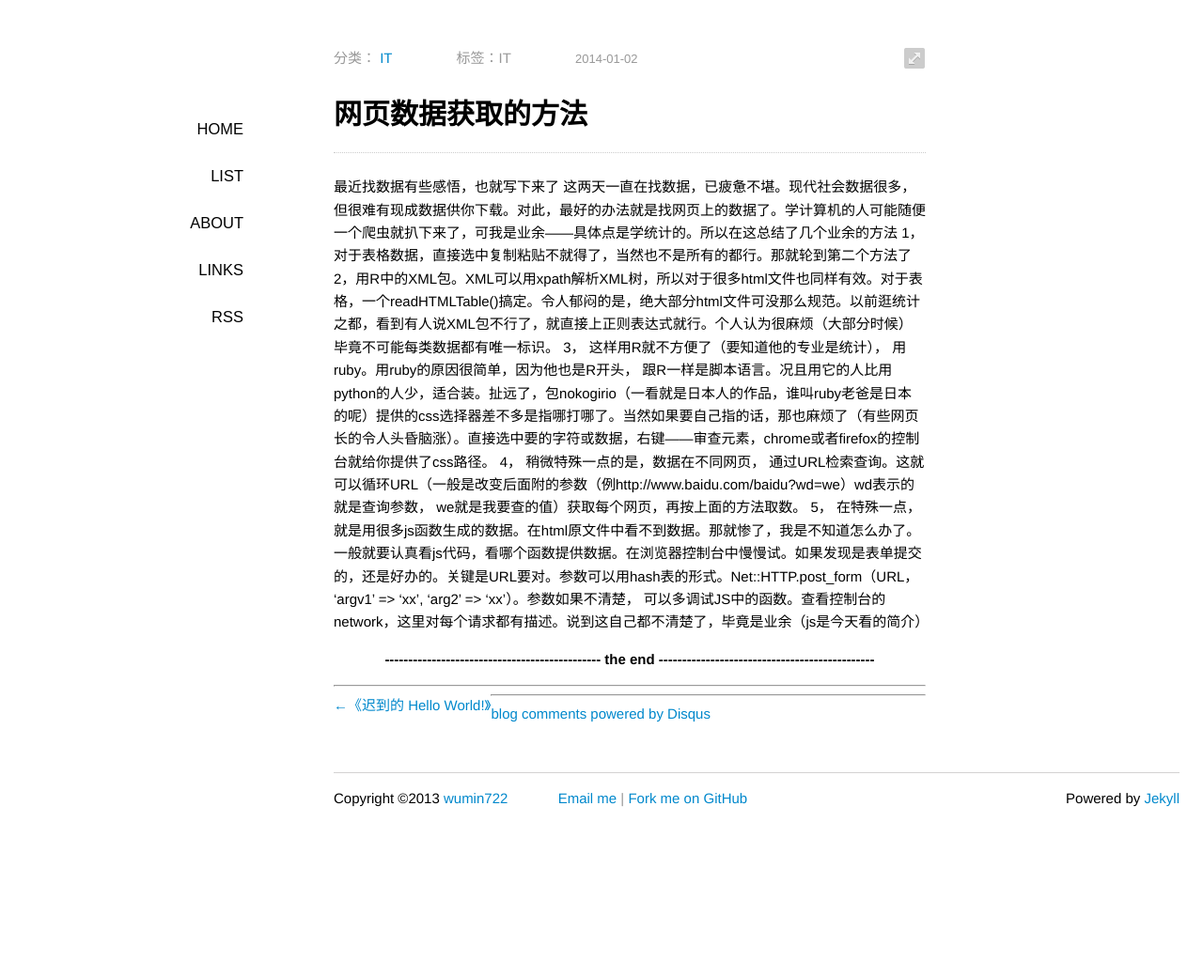
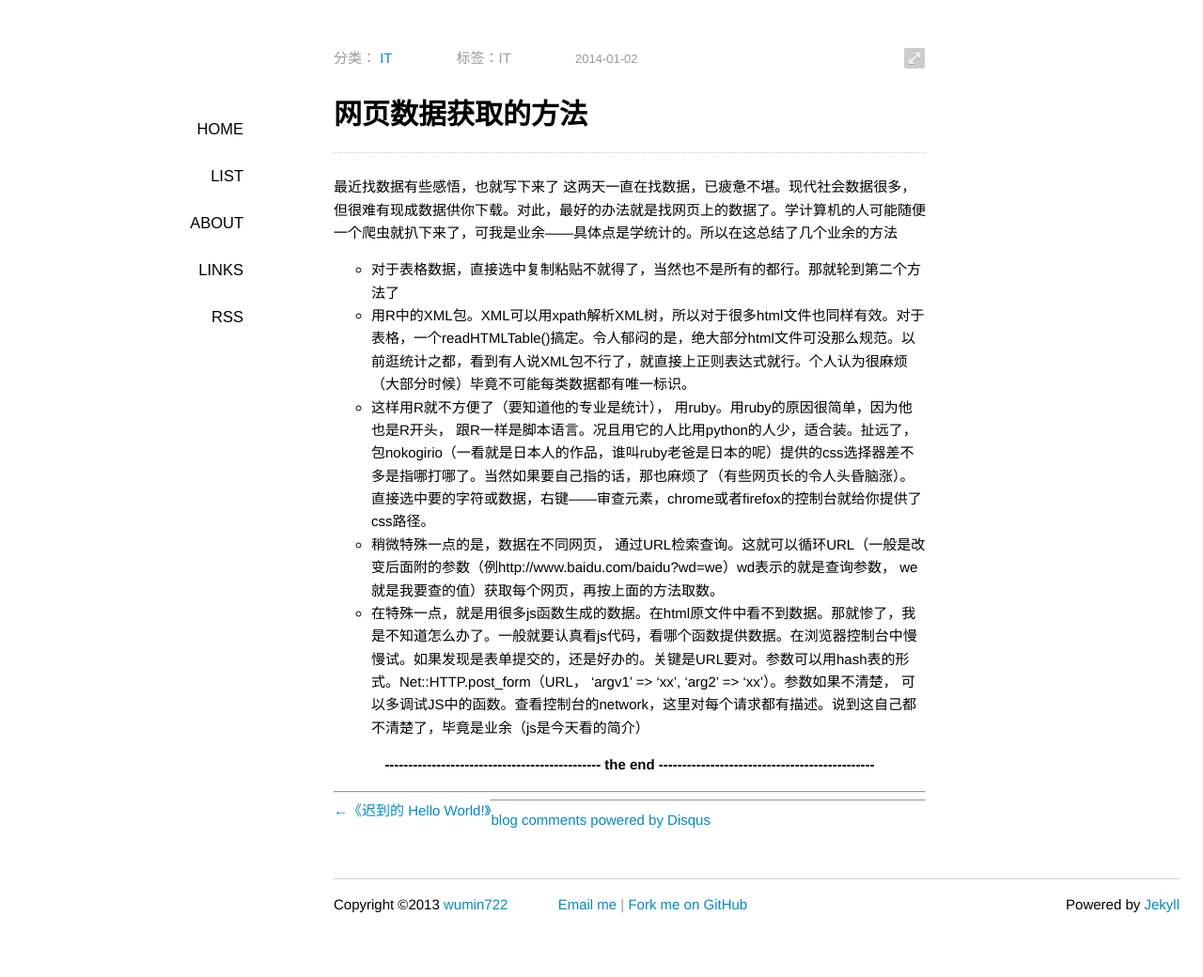
Before and after one commit to wumin722/wumin722.github.com, a Jekyll site: the page built from _posts/2014-01-02-access-web-data.md, in a window 1280 px wide. Shown: the whole page at 94% size. Built offline with Jekyll 4.4.1, drawn with Linux system fonts in a browser that asks for light colours; Markdown is read by kramdown in place of the engine named in the settings; comment, search, counter and statistics services are not loaded; before the commit the page ends 928 px from its top, so only the background shows below that.

Commit message:
change post acess-web-data

```diff
--- a/_posts/2014-01-02-access-web-data.md
+++ b/_posts/2014-01-02-access-web-data.md
@@ -10,8 +10,8 @@ publish: true
 # {{ page.title }} #
 {{ page.summary }}
 这两天一直在找数据，已疲惫不堪。现代社会数据很多，但很难有现成数据供你下载。对此，最好的办法就是找网页上的数据了。学计算机的人可能随便一个爬虫就扒下来了，可我是业余——具体点是学统计的。所以在这总结了几个业余的方法
-1， 对于表格数据，直接选中复制粘贴不就得了，当然也不是所有的都行。那就轮到第二个方法了
-2，用R中的XML包。XML可以用xpath解析XML树，所以对于很多html文件也同样有效。对于表格，一个readHTMLTable()搞定。令人郁闷的是，绝大部分html文件可没那么规范。以前逛统计之都，看到有人说XML包不行了，就直接上正则表达式就行。个人认为很麻烦（大部分时候）毕竟不可能每类数据都有唯一标识。
-3， 这样用R就不方便了（要知道他的专业是统计）， 用ruby。用ruby的原因很简单，因为他也是R开头， 跟R一样是脚本语言。况且用它的人比用python的人少，适合装。扯远了，包nokogirio（一看就是日本人的作品，谁叫ruby老爸是日本的呢）提供的css选择器差不多是指哪打哪了。当然如果要自己指的话，那也麻烦了（有些网页长的令人头昏脑涨）。直接选中要的字符或数据，右键——审查元素，chrome或者firefox的控制台就给你提供了css路径。
-4， 稍微特殊一点的是，数据在不同网页， 通过URL检索查询。这就可以循环URL（一般是改变后面附的参数（例http://www.baidu.com/baidu?wd=we）wd表示的就是查询参数， we就是我要查的值）获取每个网页，再按上面的方法取数。
-5， 在特殊一点，就是用很多js函数生成的数据。在html原文件中看不到数据。那就惨了，我是不知道怎么办了。一般就要认真看js代码，看哪个函数提供数据。在浏览器控制台中慢慢试。如果发现是表单提交的，还是好办的。关键是URL要对。参数可以用hash表的形式。Net::HTTP.post_form（URL， ‘argv1’ => 'xx',  'arg2' => 'xx'）。参数如果不清楚， 可以多调试JS中的函数。查看控制台的network，这里对每个请求都有描述。说到这自己都不清楚了，毕竟是业余（js是今天看的简介）
+* 对于表格数据，直接选中复制粘贴不就得了，当然也不是所有的都行。那就轮到第二个方法了
+* 用R中的XML包。XML可以用xpath解析XML树，所以对于很多html文件也同样有效。对于表格，一个readHTMLTable()搞定。令人郁闷的是，绝大部分html文件可没那么规范。以前逛统计之都，看到有人说XML包不行了，就直接上正则表达式就行。个人认为很麻烦（大部分时候）毕竟不可能每类数据都有唯一标识。
+* 这样用R就不方便了（要知道他的专业是统计）， 用ruby。用ruby的原因很简单，因为他也是R开头， 跟R一样是脚本语言。况且用它的人比用python的人少，适合装。扯远了，包nokogirio（一看就是日本人的作品，谁叫ruby老爸是日本的呢）提供的css选择器差不多是指哪打哪了。当然如果要自己指的话，那也麻烦了（有些网页长的令人头昏脑涨）。直接选中要的字符或数据，右键——审查元素，chrome或者firefox的控制台就给你提供了css路径。
+* 稍微特殊一点的是，数据在不同网页， 通过URL检索查询。这就可以循环URL（一般是改变后面附的参数（例http://www.baidu.com/baidu?wd=we）wd表示的就是查询参数， we就是我要查的值）获取每个网页，再按上面的方法取数。
+* 在特殊一点，就是用很多js函数生成的数据。在html原文件中看不到数据。那就惨了，我是不知道怎么办了。一般就要认真看js代码，看哪个函数提供数据。在浏览器控制台中慢慢试。如果发现是表单提交的，还是好办的。关键是URL要对。参数可以用hash表的形式。Net::HTTP.post_form（URL， ‘argv1’ => 'xx',  'arg2' => 'xx'）。参数如果不清楚， 可以多调试JS中的函数。查看控制台的network，这里对每个请求都有描述。说到这自己都不清楚了，毕竟是业余（js是今天看的简介）
```
